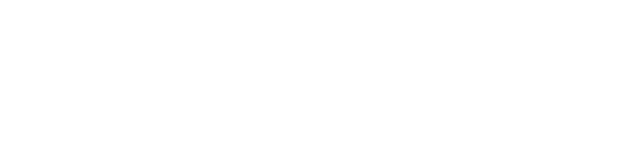
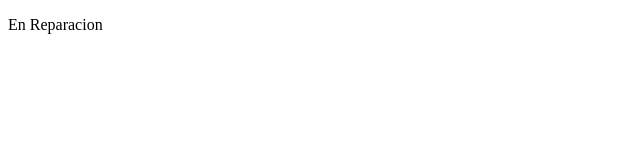
Before and after one commit to servitecoficial/Comprex-ejercicios, a plain HTML site: page index.html in a window 1280 px wide. Shown: the whole page, without its empty margins (0-640 px from the left). Drawn offline with Linux system fonts and the light colour scheme.

Commit message:
reparacion
asdasd

```diff
--- a/index.html
+++ b/index.html
@@ -7,6 +7,6 @@
     <title>Document</title>
 </head>
 <body>
-
+    <p> En Reparacion </p>
 </body>
 </html>
```
